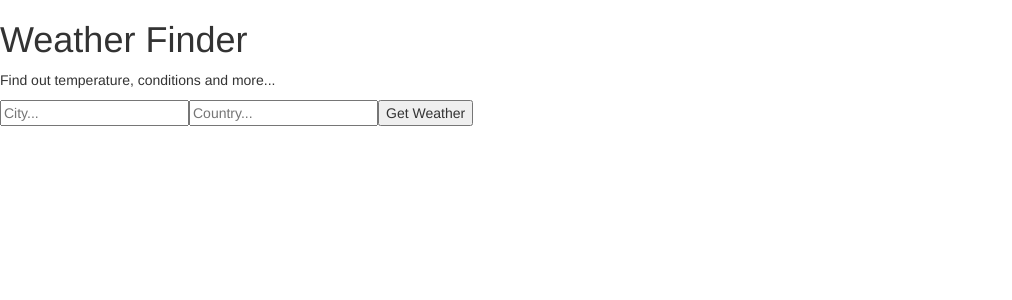
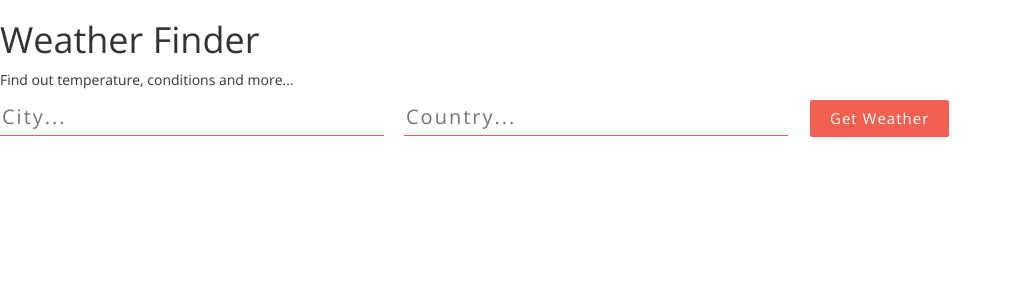
Before and after one commit to ajpereira02/weather-app, a React (Create React App) app: page / in a window 1280 px wide. Shown: the top 300 px of the page, without its empty margins (0-1012 px from the left). Built offline with nearby package versions, Linux system fonts and the light colour scheme.

Commit message:
Added styling to the page and inported app.css

```diff
--- /dev/null
+++ b/src/App.css
@@ -0,0 +1,127 @@
+@import url('https://fonts.googleapis.com/css?family=Merriweather:100,200,300,300i,400,400i,700');
+@import url('https://fonts.googleapis.com/css?family=Roboto+Slab:400,700');
+@import url('https://fonts.googleapis.com/css?family=Open+Sans:300,400');
+
+body {
+  font-family: "Open Sans", serif;
+}
+
+.wrapper {
+  background: linear-gradient(to right, #e67e22, #e74c3c);
+  height: 100vh;
+  display: flex;
+  justify-content: center;
+  align-items: center;
+}
+
+.main {
+  height: 90vh;
+  background: #fff;
+  box-shadow: 0px 13px 40px -13px rgba(0,0,0,0.75);
+  width: 80%;
+  margin: 0 auto;
+}
+
+.title-container {
+  height: 90vh;
+  background: url("bg.jpg") center center no-repeat;
+  background-size: cover;
+  display: flex;
+  align-items: center;
+  justify-content: center;
+  text-align: center;
+  color: #000;
+}
+
+.title-container__title {
+  font-size: 50px;
+  letter-spacing: 2px;
+  line-height: 1.3;
+  font-family: 'Roboto Slab', serif;
+}
+
+.title-container__subtitle {
+  font-style: italic;
+  font-weight: 100;
+  letter-spacing: 1px;
+  line-height: 1.5;
+  font-family: "Merriweather", serif;
+}
+
+.form-container {
+  background-color: #2c3e50;
+  height: 90vh;
+  padding-top: 100px;
+  padding-left: 50px;
+}
+
+input[type="text"] {
+  background-color: transparent;
+  border: 0;
+  border-bottom: solid 1px #f16051;
+  width: 30%;
+  padding-bottom: 4px;
+  color: #fff !important;
+  font-weight: lighter;
+  letter-spacing: 2px;
+  margin-bottom: 30px;
+  margin-right: 20px;
+  font-size: 20px;
+}
+
+input[type="text"] {
+    outline: none;
+}
+
+input:-webkit-autofill {
+    -webkit-box-shadow: 0 0 0 30px #2c3e50 inset;
+    -webkit-text-fill-color: #fff !important;
+}
+
+button {
+  border: 0;
+  padding: 8px 20px;
+  margin: 0 2px;
+  border-radius: 2px;
+  font-weight: lighter;
+  letter-spacing: 1px;
+  font-size: 15px;
+  cursor: pointer;
+  background-color: #f16051;
+  color: #fff;
+  font-weight: 100;
+}
+
+button:active {
+  outline: none;
+}
+
+.weather__info {
+  width: 60%;
+  font-size: 20px;
+  font-weight: 200;
+  letter-spacing: 2px;
+}
+
+.weather__key {
+  color: #f16051;
+  border-bottom: solid 2px rgba(255,255,255,0.06);
+  padding: 20px 0 20px 0;
+  font-weight: 400;
+}
+
+.weather__key:last-child {
+  border: 0;
+}
+
+.weather__value {
+  color: #fff;
+  font-weight: 200;
+}
+
+.weather__error {
+  color: #f16051;
+  font-size: 20px;
+  letter-spacing: 1px;
+  font-weight: 200;
+}
--- a/src/index.js
+++ b/src/index.js
@@ -2,6 +2,7 @@
 import ReactDOM from 'react-dom';
 import './index.css';
 import 'bootstrap/dist/css/bootstrap.min.css';
+import "./App.css";
 import App from './App';
 import * as serviceWorker from './serviceWorker';
 
```
Also changed, not shown: src/bg.jpg (added).
